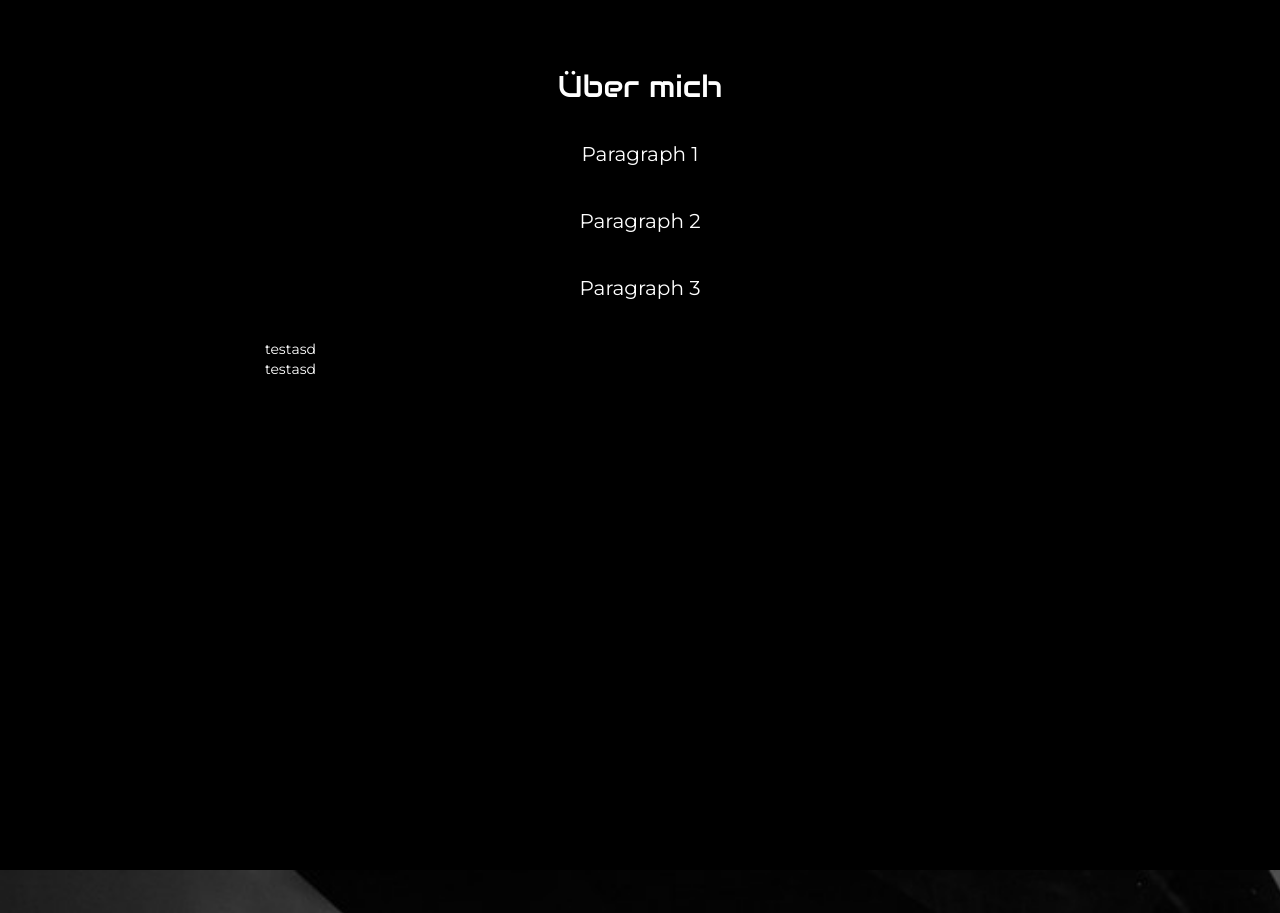
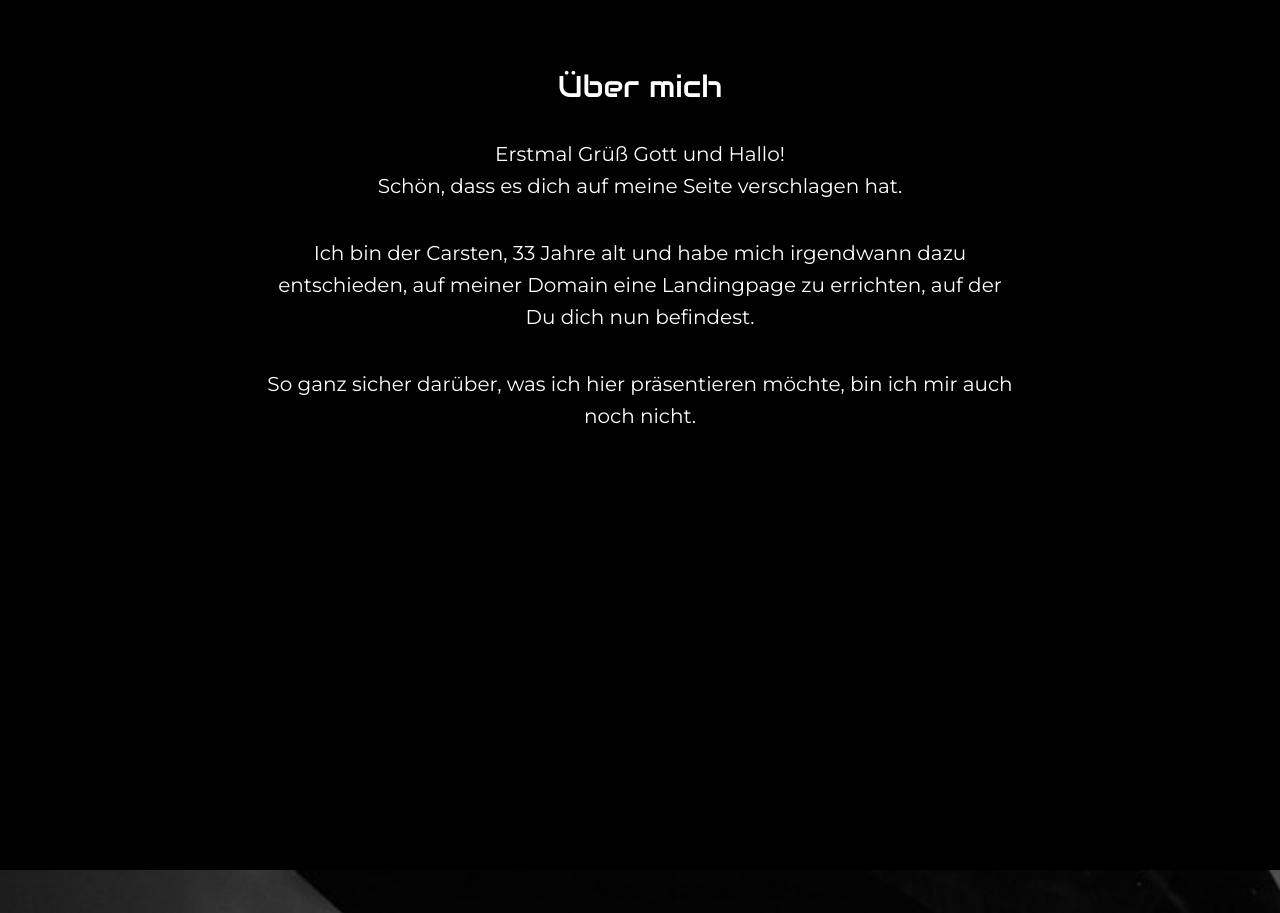
Before and after one commit to GitCoastn/coastn.de, a plain HTML site: page index.html in a window 1280 px wide. Shown: the part 980-1893 px from the top of the page. Drawn offline with Linux system fonts and the light colour scheme; a web font is replaced by a local one.

Commit message:
Revise about section and implement age display
Updated personal introduction and added age calculation script.

```diff
--- a/index.html
+++ b/index.html
@@ -96,20 +96,10 @@
         <div class="row">
             <div class="col-lg-8 col-lg-offset-2">
                 <h2>Über mich</h2>
-                <p>Paragraph 1</p>
-                <p>Paragraph 2</p>
-                <p>Paragraph 3</p>
-				<table>
-				<tr>
-				<td>test</td>
-				<td>asd</td>
-				</tr>
-				<tr>
-				<td>test</td>
-				<td>asd</td>
-				</tr>
-				</table>
-
+                <p>Erstmal Gr&uuml;ß Gott und Hallo!<br>
+				Sch&ouml;n, dass es dich auf meine Seite verschlagen hat.</p>
+                <p>Ich bin der Carsten, <span id="alter" data-geburtstag="1993-04-27"></span> Jahre alt und habe mich irgendwann dazu entschieden, auf meiner Domain eine Landingpage zu errichten, auf der Du dich nun befindest.</p>
+                <p>So ganz sicher dar&uuml;ber, was ich hier pr&auml;sentieren m&ouml;chte, bin ich mir auch noch nicht.</p>
             </div>
         </div>
     </section>
@@ -299,6 +289,21 @@
     <!-- Custom Theme JavaScript -->
     <script src="js/grayscale.js"></script>
 
+	<!-- Alter -->
+	<script>
+	  (function() {
+	    const el = document.getElementById('alter');
+	    const geb = new Date(el.dataset.geburtstag);
+	    const heute = new Date();
+	    let alter = heute.getFullYear() - geb.getFullYear();
+	    const m = heute.getMonth() - geb.getMonth();
+	    if (m < 0 || (m === 0 && heute.getDate() < geb.getDate())) {
+	      alter--;
+	    }
+	    el.textContent = alter;
+	  })();
+	</script>
+
 	<!-- Matomo -->
 	<script>
 		var _paq = window._paq = window._paq || [];
```
